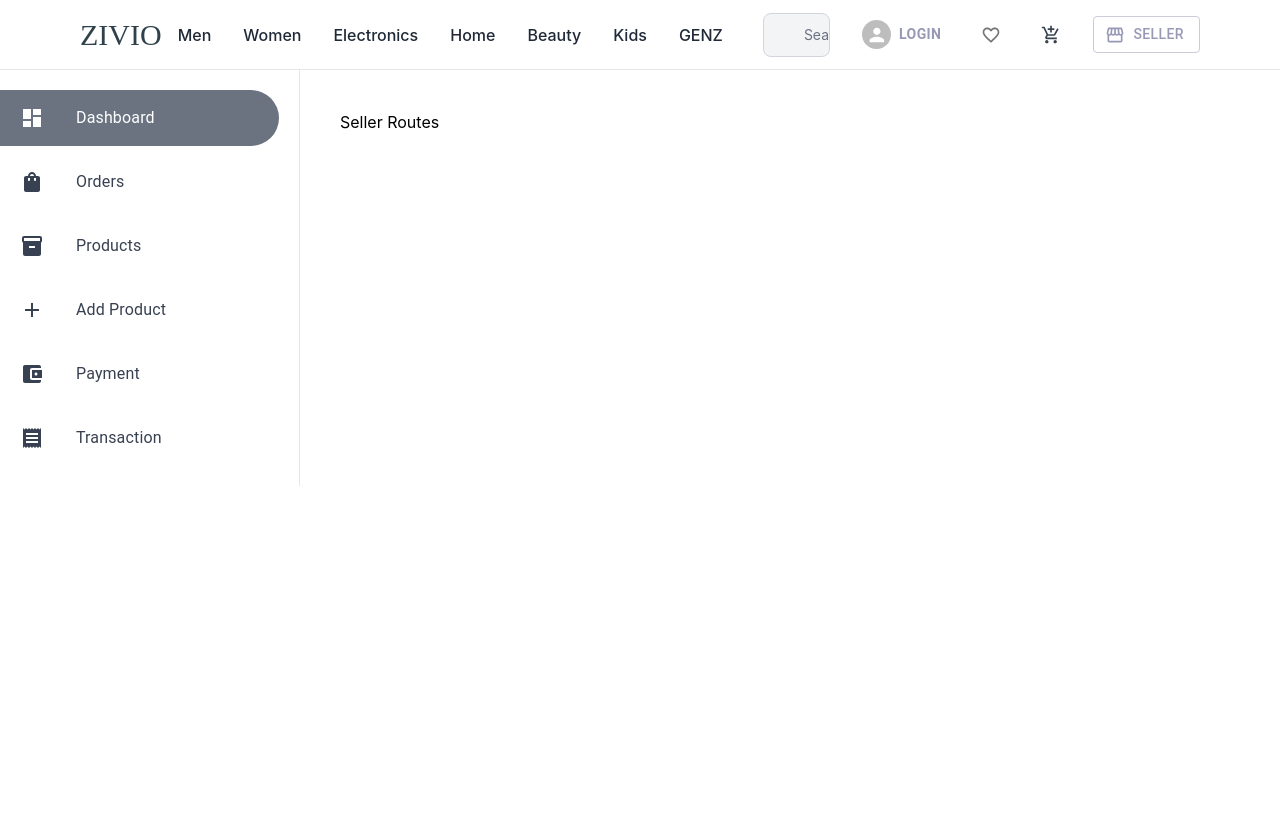
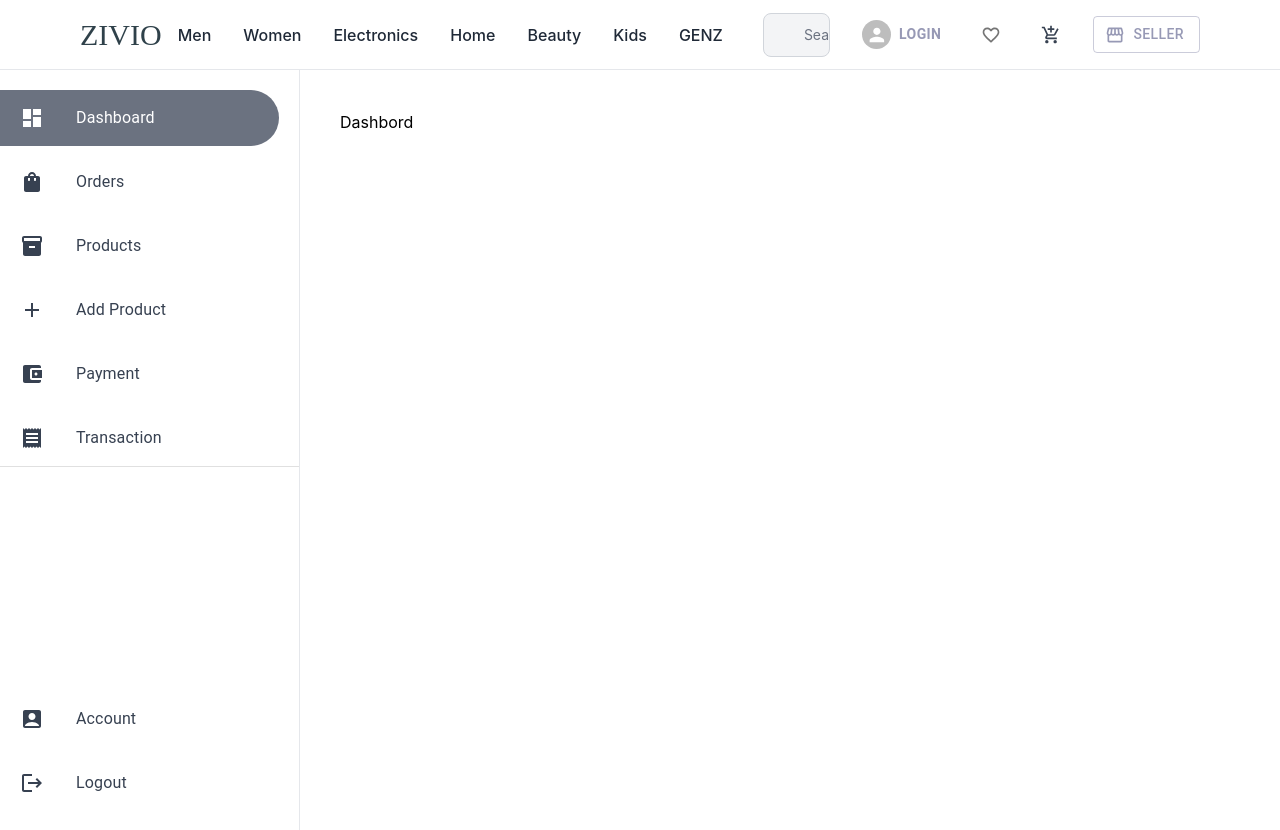
Before and after one commit to adsulsujit2006-cloud/E---Com-Application-ZIVIO, a React (Create React App) app: page /seller in a window 1280 px wide. Before the commit the page ends 800 px from the top, so only its background shows below. Built offline with nearby package versions, Linux system fonts and the light colour scheme; some icons are missing.

Commit message:
Complete Dashbord strcture

```diff
--- /dev/null
+++ b/src/Routes/SellerRoutes.tsx
@@ -0,0 +1,25 @@
+
+import React from "react";
+import { Route, Routes } from "react-router-dom";
+import Dashbord from "../seller/pages/SellerDashbord/Dashbord";
+import Products from "../seller/pages/Product/Products";
+import AddProduct from "../seller/pages/Product/AddProduct";
+import Orders from "../seller/pages/Orders/Orders";
+import Profile from "../seller/pages/Account/Profile";
+import Payment from "../seller/pages/Payment/Payment";
+
+const SellerRoutes = () =>{
+    return(
+        <div>
+<Routes>
+    <Route path="/" element={<Dashbord/>} />
+    <Route path="/products" element={<Products/>} />
+    <Route path="/add-product" element={<AddProduct/>} />
+<Route path="/orders" element={<Orders/>} />
+<Route path="/profile" element={<Profile/>} />
+<Route path="/payment" element={<Payment/>} />
+</Routes>
+        </div>
+    )
+}
+export default SellerRoutes
--- a/src/component/DrawerList.tsx
+++ b/src/component/DrawerList.tsx
@@ -1,7 +1,6 @@
-
-import { ListItemIcon, ListItemText } from "@mui/material";
+import { Divider, ListItemIcon, ListItemText } from "@mui/material";
 import React from "react";
-import { useLocation } from "react-router-dom";
+import { useLocation, useNavigate } from "react-router-dom";
 
 interface MenuItem {
     name: string;
@@ -23,6 +22,12 @@ const DrawerList = ({
 }: DrawerListProps) => {
 
     const location = useLocation();
+    const navigate = useNavigate();
+
+    const handleClick = (path: string) => {
+        navigate(path);
+        toggleDrawer();
+    };
 
     return (
         <div className="h-full">
@@ -33,7 +38,7 @@ const DrawerList = ({
 
                         {
                             menu.map((item, index: number) => (
-                                <div
+                                <div onClick={()=>handleClick(item.path)}
                                     className="pr-5 cursor-pointer"
                                     key={index}
                                 >
@@ -77,10 +82,62 @@ const DrawerList = ({
                         }
 
                     </div>
+                    <Divider />
+                    <div className="pt-56">
+                        <div className="space-y-2 ">
+
+                        {
+                            menu2.map((item, index: number) => (
+                                <div onClick={()=>handleClick(item.path)}
+                                    className="pr-5 cursor-pointer"
+                                    key={index}
+                                >
+                                    <div
+                                        className={`
+                                            flex items-center
+                                            px-5 py-3
+                                            rounded-r-full
+                                            transition-all duration-200
+                                            ${
+                                                item.path === location.pathname
+                                                    ? "bg-gray-500 text-white"
+                                                    : "text-gray-700 hover:bg-gray-100"
+                                            }
+                                        `}
+                                    >
+                                        <ListItemIcon
+                                            className={`
+                                                min-w-[40px]
+                                                ${
+                                                    item.path === location.pathname
+                                                        ? "text-white"
+                                                        : "text-gray-600"
+                                                }
+                                            `}
+                                        >
+                                            {item.path === location.pathname
+                                                ? item.activeIcon
+                                                : item.icon}
+                                        </ListItemIcon>
+
+                                        <ListItemText
+                                            primary={item.name}
+                                            primaryTypographyProps={{
+                                                className: "font-medium",
+                                            }}
+                                        />
+                                    </div>
+                                </div>
+                            ))
+                        }
+
+                    </div>
+
                 </div>
 
             </div>
         </div>
+                    </div>
     );
 };
 
--- a/src/seller/components/SellerDrawerList/SellerDrawerList.tsx
+++ b/src/seller/components/SellerDrawerList/SellerDrawerList.tsx
@@ -25,7 +25,7 @@ import DrawerList from "../../../component/DrawerList";
         },
         {
             name : "Add Product",
-            path : "seller/add-product",
+            path : "/seller/add-product",
             icon:<Add className="text-gray-700"/>,
             activeIcon:<Add className="text-white" />
 
--- /dev/null
+++ b/src/seller/pages/Account/Profile.tsx
@@ -0,0 +1,9 @@
+import React from "react";
+
+const Profile = () => {
+return (
+    <div>Account</div>
+)
+}
+
+export default Profile;
--- /dev/null
+++ b/src/seller/pages/Orders/Orders.tsx
@@ -0,0 +1,8 @@
+import React from "react";
+
+const Orders =() =>{
+    return (
+        <div>Orders</div>
+    )
+}
+export default Orders;
--- /dev/null
+++ b/src/seller/pages/Payment/Payment.tsx
@@ -0,0 +1,8 @@
+import React from "react";
+
+const Payment =() =>{
+    return(
+        <div>Payment</div>
+    )
+}
+export default Payment;
--- /dev/null
+++ b/src/seller/pages/Product/AddProduct.tsx
@@ -0,0 +1,10 @@
+import React from "react";
+
+const AddProduct =() =>{
+    return(
+        <div>
+AddProduct
+        </div>
+    )
+}
+export default AddProduct;
--- /dev/null
+++ b/src/seller/pages/Product/Products.tsx
@@ -0,0 +1,8 @@
+import React from "react";
+
+const Products =() =>{
+    return(
+        <div>Product</div>
+    )
+}
+export default Products;
--- /dev/null
+++ b/src/seller/pages/SellerDashbord/Dashbord.tsx
@@ -0,0 +1,10 @@
+import React from "react";
+
+const Dashbord = () =>{
+    return(
+        <div>
+Dashbord
+        </div>
+    )
+}
+export default Dashbord
--- a/src/seller/pages/SellerDashbord/SellerDashbord.tsx
+++ b/src/seller/pages/SellerDashbord/SellerDashbord.tsx
@@ -1,6 +1,7 @@
 
 import React from "react";
 import SellerDrawerList from "../../components/SellerDrawerList/SellerDrawerList";
+import SellerRoutes from "../../../Routes/SellerRoutes";
 
 const SellerDashbord = () => {
 
@@ -16,7 +17,7 @@ const SellerDashbord = () => {
                 </section>
 
                 <section className="p-10 w-full lg:w-[80%] overflow-y-auto">
-                    Seller Routes
+                   <SellerRoutes />
                 </section>
 
             </div>
--- /dev/null
+++ b/src/seller/pages/Transaction/Transaction.tsx
@@ -0,0 +1,9 @@
+import React from "react";
+
+const Transaction =() =>{
+    return(
+        <div>Tran</div>
+    )
+}
+
+export default Transaction
```
